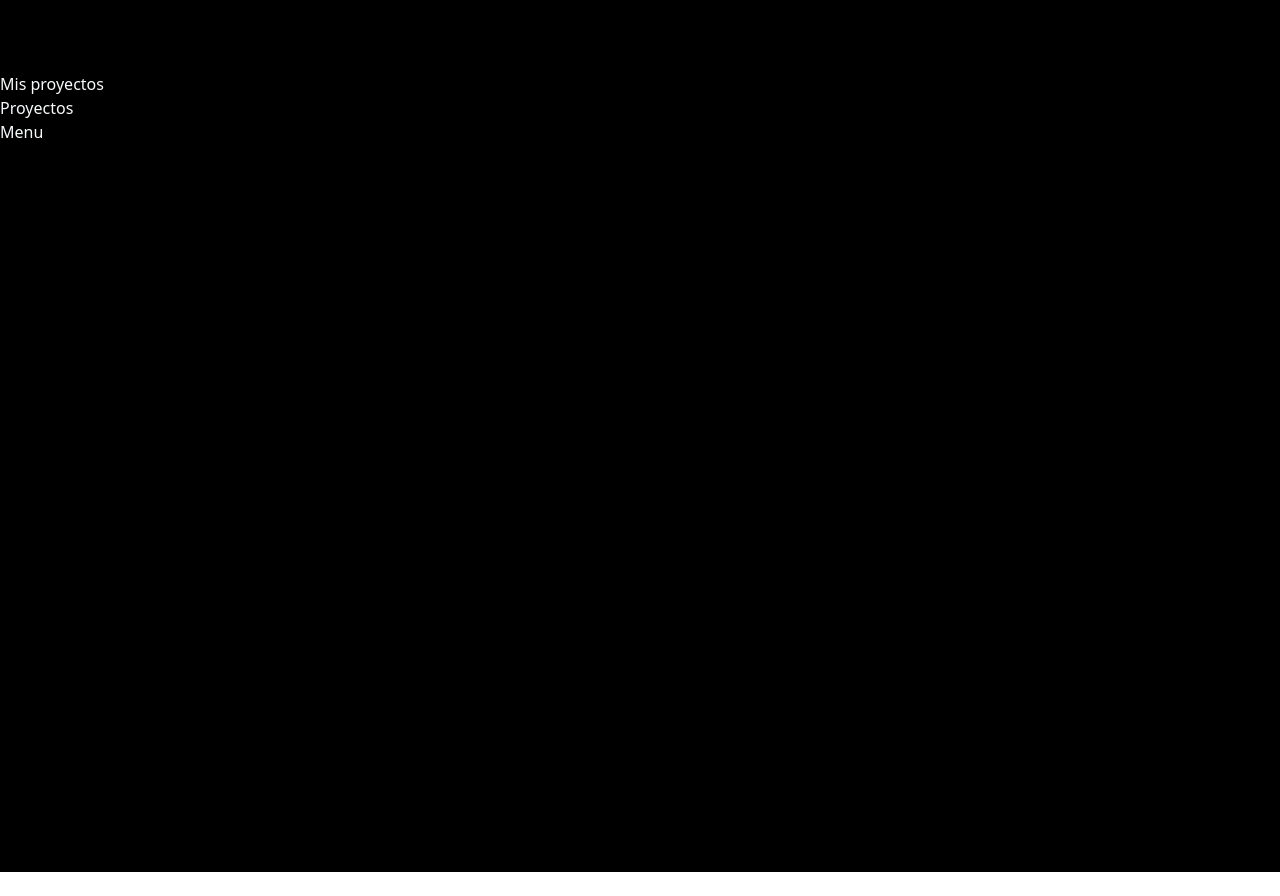
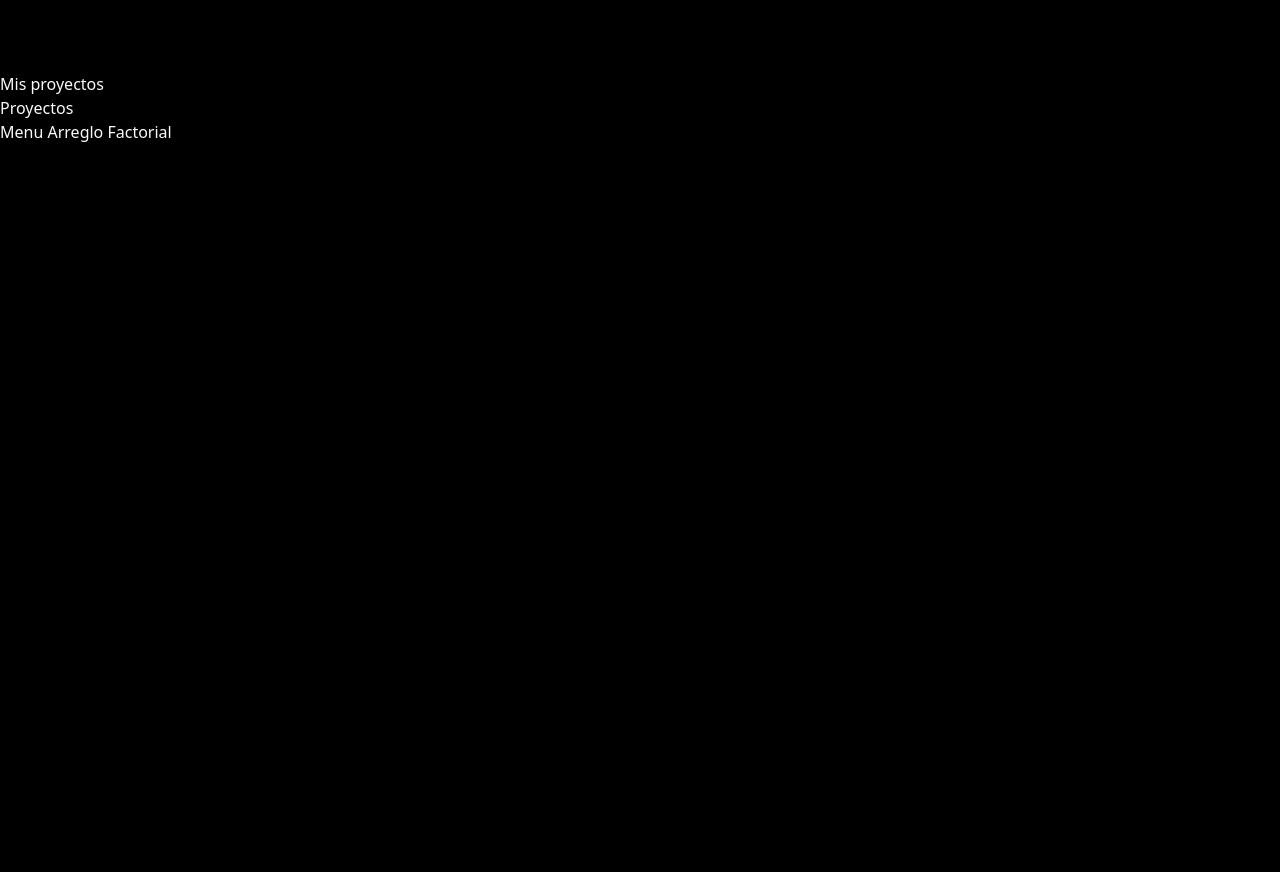
Before and after one commit to EdwardsLDMS/Galer.ia, an Astro site: page / in a window 1280 px wide. Shown: the part 780-1676 px from the top of the page. Built offline with nearby package versions, Linux system fonts and the light colour scheme; Astro itself is replaced by a stand-in of ours.

Commit message:
Update index.astro

```diff
--- a/src/pages/index.astro
+++ b/src/pages/index.astro
@@ -38,6 +38,8 @@
 <h2>Proyectos</h2>
 <li>
 <a>Menu</a>
+<a>Arreglo</a>
+<a>Factorial</a>
 </li>
 </ul>
 </div>
```
